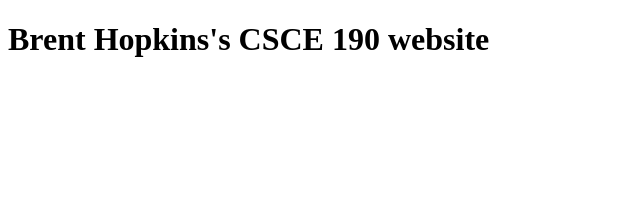
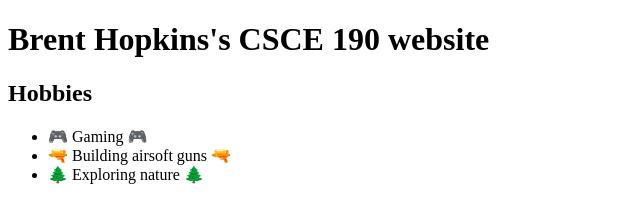
Before and after one commit to BrentpHopkins/BrentHopkins.github.io, a plain HTML site: page index.html in a window 1280 px wide. Shown: the whole page, without its empty margins (0-640 px from the left). Drawn offline with Linux system fonts and the light colour scheme.

Commit message:
Add files via upload

```diff
--- a/index.html
+++ b/index.html
@@ -6,8 +6,13 @@
         </title>
     </head>
     <body>
-        <h1>
-            Brent Hopkins's CSCE 190 website
-        </h1>
+        <h1>Brent Hopkins's CSCE 190 website </h1>
+
+        <h2 Align = "left"> Hobbies </h2>
+        <ul>
+            <li>&#127918; Gaming &#127918;</li>
+            <li>&#128299; Building airsoft guns &#128299;</li>
+            <li>&#127794; Exploring nature &#127794;</li>
+        </ul>
     </body>
 </html>
```
